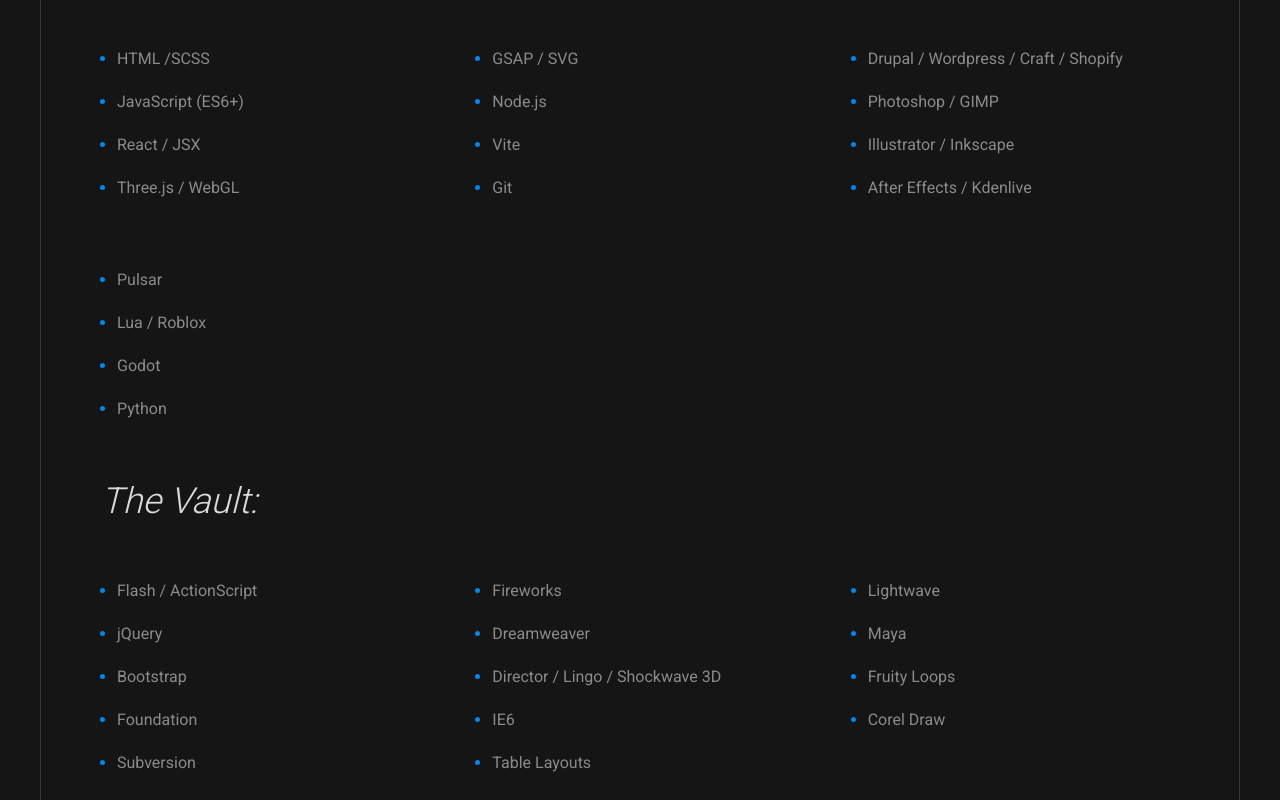
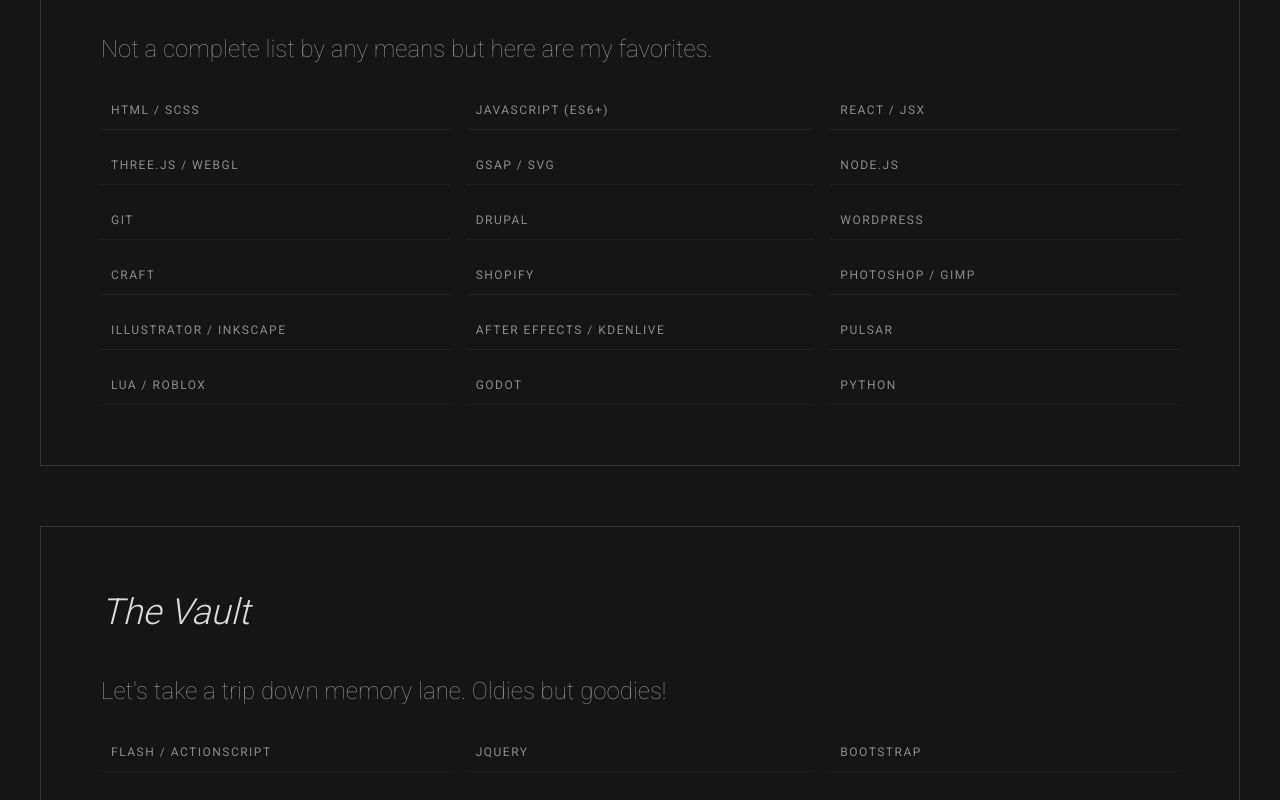
Before and after one commit to dwlabar/davidlabar, a React (Vite) app: page /about in a window 1280 px wide. Shown: the part 1180-1980 px from the top of the page. Built offline with nearby package versions, Linux system fonts and the light colour scheme.

Commit message:
added new styles for panel lists

```diff
--- a/src/pages/About.jsx
+++ b/src/pages/About.jsx
@@ -41,71 +41,52 @@
           </Panel>
 
           <Panel>
-            <p className="tagline">Technologies I Work With:</p>
-            <div className="layout-row layout-row--3">
-              <div className="layout-cell">
+            <p className="tagline">My Toolbox</p>
+            <p>Not a complete list by any means but here are my favorites.</p>
             <ul className="ul">
-                  <li className="li">HTML /SCSS</li>
+              <li className="li">HTML / SCSS</li>
               <li className="li">JavaScript (ES6+)</li>
               <li className="li">React / JSX</li>
               <li className="li">Three.js / WebGL</li>
-                </ul>
-              </div>
-              <div className="layout-cell">
-                <ul className="ul">
               <li className="li">GSAP / SVG</li>
               <li className="li">Node.js</li>
-                  <li className="li">Vite</li>
               <li className="li">Git</li>
-                </ul>
-              </div>
-              <div className="layout-cell">
-                <ul className="ul">
-                  <li className="li">Drupal / Wordpress / Craft / Shopify</li>
+              <li className="li">Drupal</li>
+              <li className="li">Wordpress</li>
+              <li className="li">Craft</li>
+              <li className="li">Shopify</li>
               <li className="li">Photoshop / GIMP</li>
               <li className="li">Illustrator / Inkscape</li>
               <li className="li">After Effects / Kdenlive</li>
-                </ul>
-              </div>
-              <div className="layout-cell">
-                <ul className="ul">
               <li className="li">Pulsar</li>
               <li className="li">Lua / Roblox</li>
               <li className="li">Godot</li>
               <li className="li">Python</li>
             </ul>
-              </div>
-            </div>
-
-            <p className="tagline">The Vault:</p>
-            <div className="layout-row layout-row--3">
-              <div className="layout-cell">
+          </Panel>
+          <Panel>
+            <p className="tagline">The Vault</p>
+            <p>Let's take a trip down memory lane. Oldies but goodies!</p>
             <ul className="ul">
               <li className="li">Flash / ActionScript</li>
               <li className="li">jQuery</li>
               <li className="li">Bootstrap</li>
               <li className="li">Foundation</li>
               <li className="li">Subversion</li>
-                </ul>
-              </div>
-              <div className="layout-cell">
-                <ul className="ul">
               <li className="li">Fireworks</li>
               <li className="li">Dreamweaver</li>
-                  <li className="li">Director / Lingo / Shockwave 3D</li>
+              <li className="li">Director / Shockwave 3D</li>
               <li className="li">IE6</li>
               <li className="li">Table Layouts</li>
-                </ul>
-              </div>
-              <div className="layout-cell">
-                <ul className="ul">
+              <li className="li">Lightwave</li>
+              <li className="li">Maya</li>
+              <li className="li">Fruity Loops</li>
+              <li className="li">Corel Draw</li>
               <li className="li">Lightwave</li>
               <li className="li">Maya</li>
               <li className="li">Fruity Loops</li>
               <li className="li">Corel Draw</li>
             </ul>
-              </div>
-            </div>
           </Panel>
 
           {/* <Panel>
--- a/src/styles/components/_panel.scss
+++ b/src/styles/components/_panel.scss
@@ -8,6 +8,7 @@
 // IMPORTS
 // -----------------------------------------------------------------------------
 
+@use "sass:color";
 @use "../tools/functions";
 @use "../tools/mixins";
 @use "../settings/variables";
@@ -39,3 +40,31 @@
 .panel > :only-child {
   margin-bottom: 0;
 }
+
+// -----------------------------------------------------------------------------
+// UL OVERRIDE
+// -----------------------------------------------------------------------------
+
+.panel {
+  .ul {
+    display: flex;
+    flex-flow: row wrap;
+    list-style: none;
+    margin: 0;
+    gap: 1rem;
+    .li {
+      display: flex;
+      flex-flow: column nowrap;
+      align-items: flex-start;
+      justify-content: center;
+      // flex: 0 0 calc(25% - 1rem);
+      flex: 1 1 clamp(160px, 25%, 50%); // clamp(min, ideal, max)
+      margin: 0;
+      padding: 10px;
+      border-bottom: solid 1px variables.$color-trypticon;
+      font-size: functions.px2rem(12);
+      letter-spacing: 0.125em;
+      text-transform: uppercase;
+    }
+  }
+}
```
Lines whose indentation alone changed are shown as unchanged.
